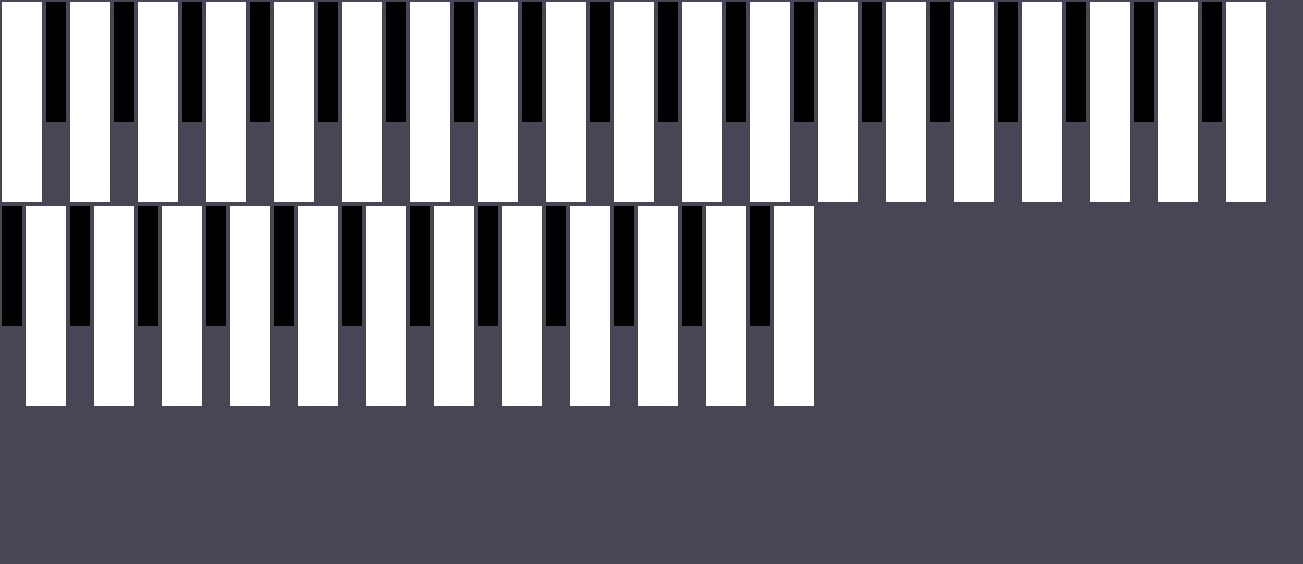
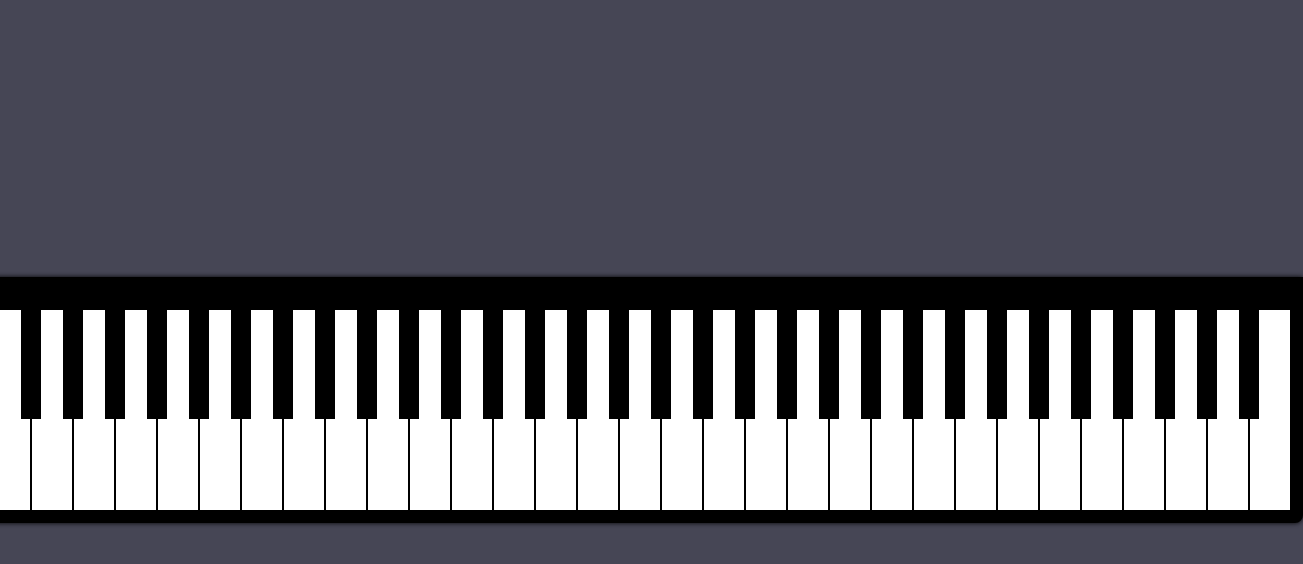
Before and after one commit to luizdevfelipe/piano, a plain HTML site: page index.html in a window 1280 px wide. Shown: the whole page, 1303 px wide, since content can reach past the window. Drawn offline with Linux system fonts and the light colour scheme.

Commit message:
estrutura do piano

```diff
--- a/index.html
+++ b/index.html
@@ -1,13 +1,18 @@
 <!DOCTYPE html>
 <html lang="en">
+
 <head>
     <meta charset="UTF-8">
     <meta name="viewport" content="width=device-width, initial-scale=1.0">
     <title>Piano Virtual</title>
     <link rel="stylesheet" href="style.css">
 </head>
+
 <body>
-   <ul> <!-- 61 teclas -->
+    <!-- 61 teclas -->
+    <!-- 31 brancas e 30 pretas-->
+    <!-- 1330px quebra -->
+    <ul class="brancas">
         <li></li>
         <li></li>
         <li></li>
@@ -39,6 +44,9 @@
         <li></li>
         <li></li>
         <li></li>
+    </ul>
+
+    <ul class="pretas">
         <li></li>
         <li></li>
         <li></li>
@@ -69,7 +77,8 @@
         <li></li>
         <li></li>
         <li></li>
-   </ul>
+    </ul>
 
 </body>
+
 </html>
--- a/style.css
+++ b/style.css
@@ -1,32 +1,58 @@
 @charset "UTF-8";
 
-*{
+* {
     padding: 0px;
     margin: 0px;
     box-sizing: border-box;
 }
 
-body{
+body {
+    display: flex;
+    justify-content: center;
+    align-items: center;
     background-color: #464655;
+    height: 100vh;
 }
 
 ul {
     list-style-type: none;
+    display: flex;
 }
 
-li{
-    float: left;
-    margin: 2px;
+li {
+    margin: 1px;
 }
 
-li:nth-child(2n){
+ul.pretas {
+    position: absolute;
+    top: 36%;
+    z-index: 1;
+}
+
+ul.brancas{
+    background-color: black;
+    padding: 32px 12px 12px 12px;
+    border-radius: 0px 0px 8px 8px;
+    box-shadow: 0px 0px 5px black;
+}
+
+ul.pretas>li {
     width: 20px;
     height: 120px;
     background-color: black;
+    margin: 11px;
 }
 
-li:nth-child(2n-1){
+ul.brancas>li {
     width: 40px;
     height: 200px;
     background-color: white;
 }
+
+ul.brancas>li:hover{
+    background-color: rgb(190, 190, 190);
+}
+
+ul.pretas>li:hover{
+    box-shadow: 0px 0px 7px 1px black;
+}
```
